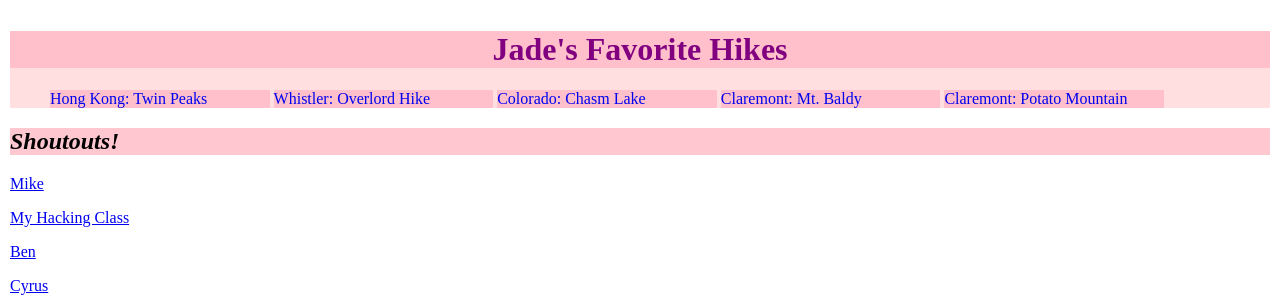
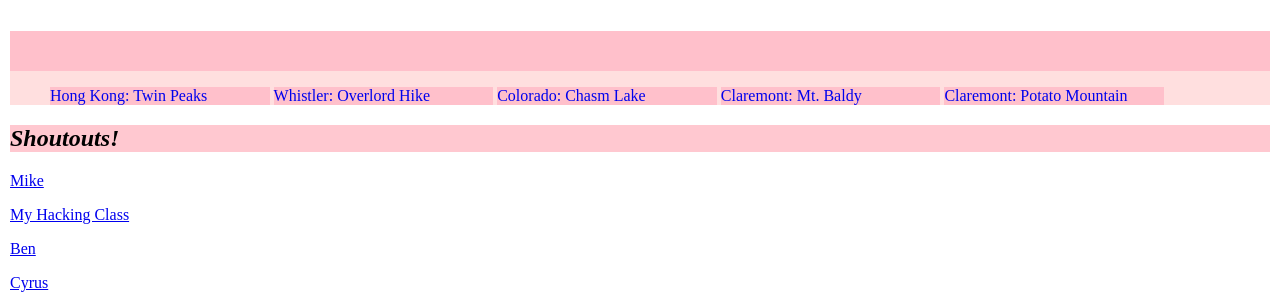
Before and after one commit to jadersaunders/jadersaunders.github.io, a plain HTML site: page index.html in a window 1280 px wide. Shown: the top 308 px of the page. Drawn offline with Linux system fonts and the light colour scheme.

Commit message:
Update index.html

```diff
--- a/index.html
+++ b/index.html
@@ -2,6 +2,7 @@
 <html>
 
   <head>
+    <title><b>Jade's Favorite Hikes</b></title>  <meta name="description" content="Hiking and trails in Hong Kong, Vancouver, Colorado and Claremont.">
     <!-- Google tag (gtag.js) -->
     <script async src="https://www.googletagmanager.com/gtag/js?id=G-0CK7NL9R3N"></script>
     <script>
@@ -12,8 +13,6 @@
     gtag('config', 'G-0CK7NL9R3N');
     </script>
   <link rel="stylesheet" href="mystyle.css">
-
-  <meta name="description" content="Hiking and trails in Hong Kong, Vancouver, Colorado and Claremont.">
   </head>
 
 <body>
@@ -21,7 +20,7 @@
   <script async defer crossorigin="anonymous" src="https://connect.facebook.net/en_US/sdk.js#xfbml=1&version=v14.0" nonce="KR70Lf2p"></script>
 
 <div class="menu">
-    <h1> <b>Jade's Favorite Hikes</b> </h1>
+    <h1 style="margin-bottom: 0px; padding-top: 20px;padding-bottom: 20px;"></h1>
     <ol>
       <a href="https://droneandslr.com/travel-blog/hong-kong/the-twin-peaks-violet-hill-hike/"><li>Hong Kong: Twin Peaks</li></a>
       <a href="https://jadersaunders.github.io/Overlord%20Hike.html"><li>Whistler: Overlord Hike</li></a>
```
